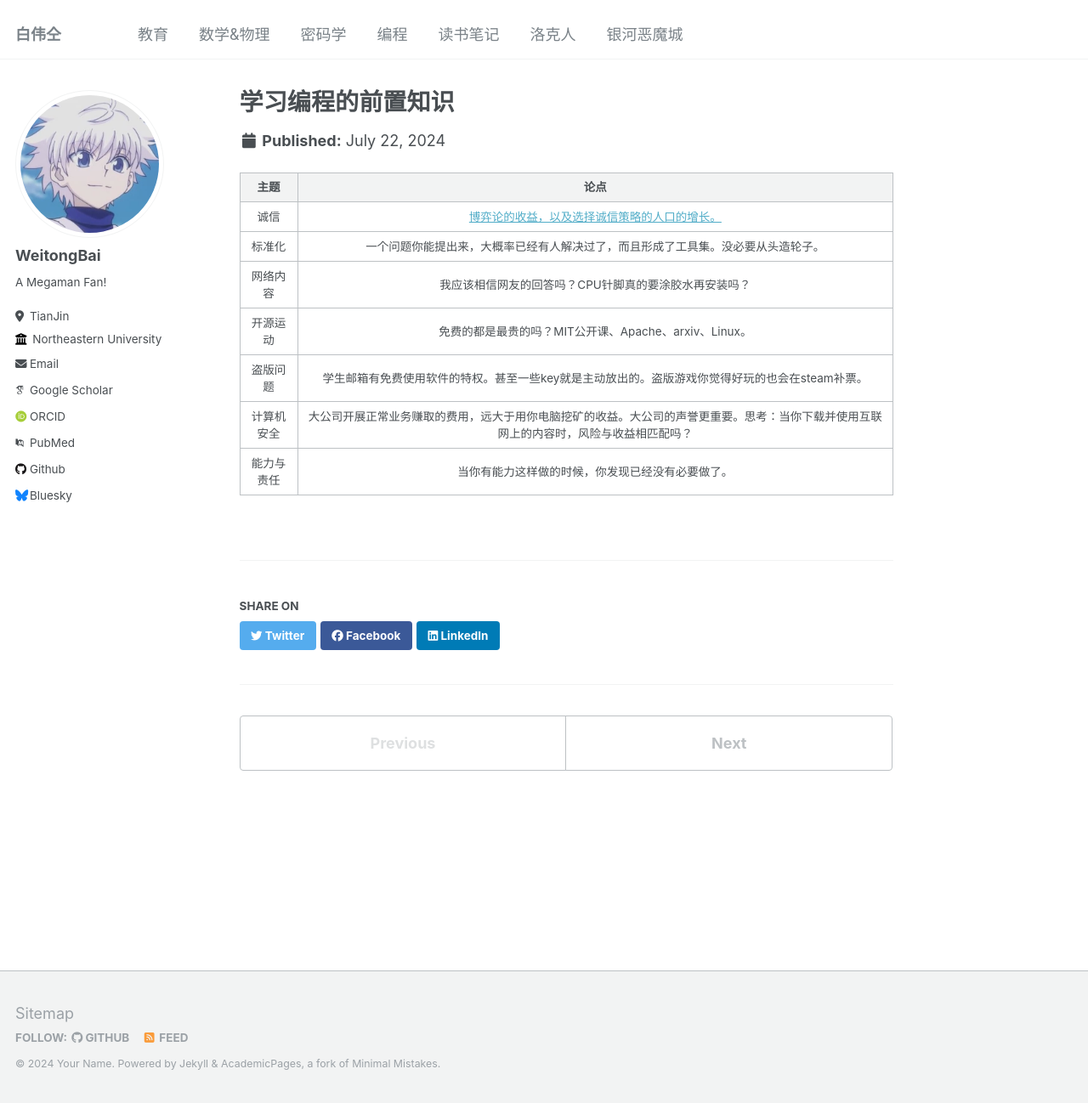
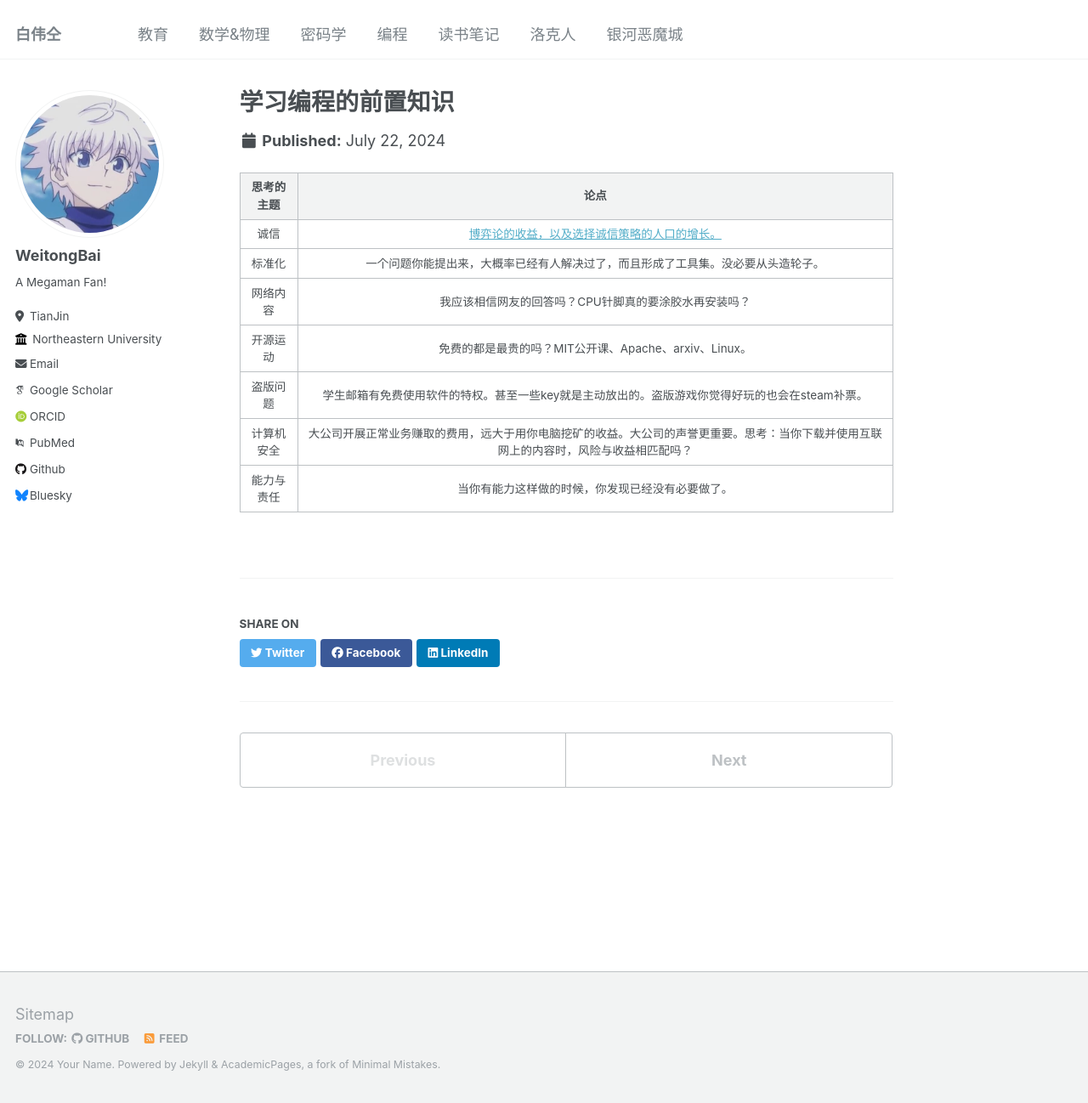
Before and after one commit to python-jiang/python-jiang.github.io, a Jekyll site: the page built from _portfolio/portfolio-0.md, in a window 1280 px wide and 1298 px high. Shown: the whole window at 85% size. Built offline with Jekyll 4.4.1, drawn with Linux system fonts in a browser that asks for light colours; some web fonts are replaced.

Commit message:
扩宽表头

```diff
--- a/_portfolio/portfolio-0.md
+++ b/_portfolio/portfolio-0.md
@@ -4,12 +4,12 @@
 collection: portfolio
 ---
 
-|    主题     |                                   论点                                   |
-|:---------:|:----------------------------------------------------------------------:|
-|    诚信     | [博弈论的收益，以及选择诚信策略的人口的增长。](https://www.bilibili.com/video/BV19T4m1U7qX/) |
-|    标准化    |                    一个问题你能提出来，大概率已经有人解决过了，而且形成了工具集。没必要从头造轮子。                     |
-|   网络内容    |                      我应该相信网友的回答吗？CPU针脚真的要涂胶水再安装吗？                      |
-|   开源运动    |                  免费的都是最贵的吗？MIT公开课、Apache、arxiv、Linux。                  |
-|   盗版问题    |          学生邮箱有免费使用软件的特权。甚至一些key就是主动放出的。盗版游戏你觉得好玩的也会在steam补票。           |
-|   计算机安全   | 大公司开展正常业务赚取的费用，远大于用你电脑挖矿的收益。大公司的声誉更重要。思考：当你下载并使用互联网上的内容时，风险与收益相匹配吗？|
-|   能力与责任   |                        当你有能力这样做的时候，你发现已经没有必要做了。                        |
+| 思考的主题 |                                   论点                                   |
+|:-----:|:----------------------------------------------------------------------:|
+|  诚信   | [博弈论的收益，以及选择诚信策略的人口的增长。](https://www.bilibili.com/video/BV19T4m1U7qX/) |
+|  标准化  |                    一个问题你能提出来，大概率已经有人解决过了，而且形成了工具集。没必要从头造轮子。                     |
+| 网络内容  |                      我应该相信网友的回答吗？CPU针脚真的要涂胶水再安装吗？                      |
+| 开源运动  |                  免费的都是最贵的吗？MIT公开课、Apache、arxiv、Linux。                  |
+| 盗版问题  |          学生邮箱有免费使用软件的特权。甚至一些key就是主动放出的。盗版游戏你觉得好玩的也会在steam补票。           |
+| 计算机安全 | 大公司开展正常业务赚取的费用，远大于用你电脑挖矿的收益。大公司的声誉更重要。思考：当你下载并使用互联网上的内容时，风险与收益相匹配吗？|
+| 能力与责任 |                        当你有能力这样做的时候，你发现已经没有必要做了。                        |
```
